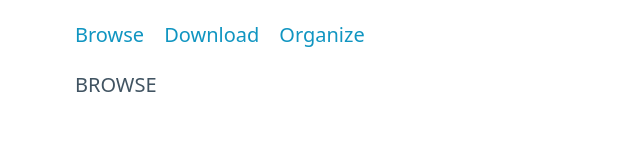
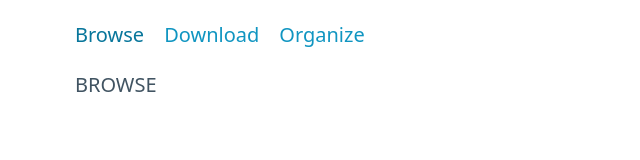
Before and after one commit to rg872/dg-hoarder, a React app: page / in a window 1280 px wide. Shown: the top 160 px of the page, without its empty margins (0-640 px from the left). Built offline with nearby package versions, Linux system fonts and the light colour scheme.

Commit message:
chore: link to navlink on navbar

```diff
--- a/app/src/core/navbar.tsx
+++ b/app/src/core/navbar.tsx
@@ -1,5 +1,5 @@
 import React, { FunctionComponent } from "react";
-import { Link } from "react-router-dom";
+import { NavLink } from "react-router-dom";
 
 import Styles from "./styles/navbar.css";
 
@@ -9,13 +9,13 @@ const Navbar: FunctionComponent = () => {
       <nav>
         <ul>
           <li>
-            <Link to="/">Browse</Link>
+            <NavLink to="/">Browse</NavLink>
           </li>
           <li>
-            <Link to="download">Download</Link>
+            <NavLink to="download">Download</NavLink>
           </li>
           <li>
-            <Link to="organize">Organize</Link>
+            <NavLink to="organize">Organize</NavLink>
           </li>
         </ul>
       </nav>
--- a/package.json
+++ b/package.json
@@ -115,6 +115,7 @@
     "process": "^0.11.10",
     "react": "^17.0.2",
     "react-dom": "^17.0.2",
+    "react-query": "^3.34.16",
     "react-router": "^6.2.1",
     "react-router-dom": "^6.2.1"
   }
```
Also changed, not shown: 1 other file (tests, documents, lock files or other folders).
